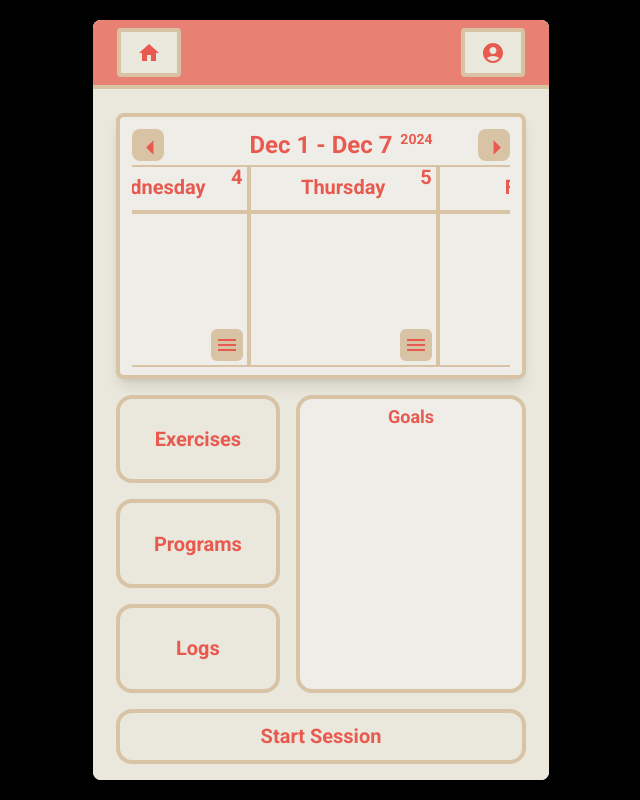
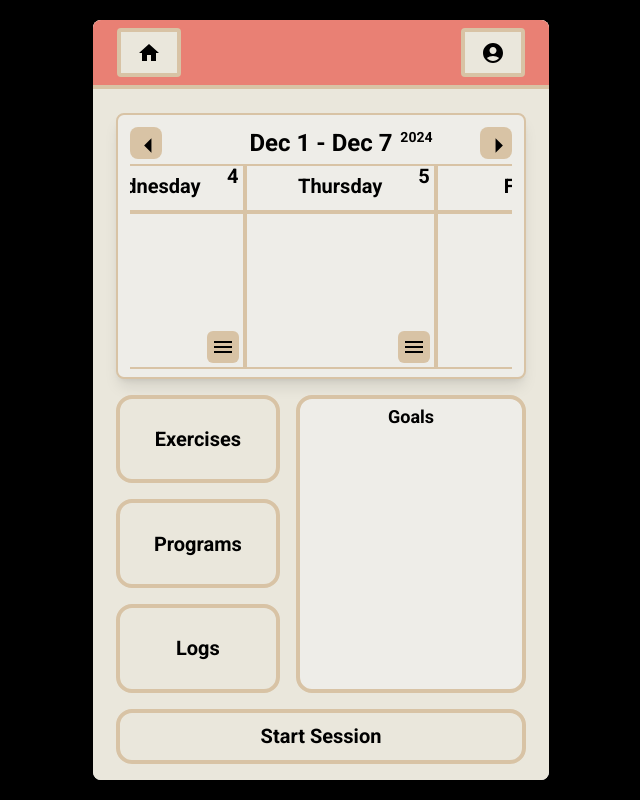
Before and after one commit to JoshuaW13/ConceptFitness, a React (Vite) app in the folder conceptFitness/: page /home in a window 1280 px wide. Shown: the whole page, without its empty margins (319-959 px from the left). Built offline with nearby package versions, Linux system fonts and the light colour scheme.

Commit message:
all styling complete including home page and both logs sections

```diff
--- a/conceptFitness/src/components/Calender.jsx
+++ b/conceptFitness/src/components/Calender.jsx
@@ -68,7 +68,7 @@ function Calender() {
   }
 
   return (
-    <div className="w-[90%] h-[35%] bg-[#eeede8] rounded-lg shadow-lg flex flex-col items-start justify-between mt-6 pl-3 pr-3 pt-2 pb-2 font-bold border-4 border-[#D8C3A5] z-2 overflow-hidden text-[#E85A4F]">
+    <div className="w-[90%] h-[35%] bg-[#eeede8] rounded-lg shadow-lg flex flex-col items-start justify-between mt-6 pl-3 pr-3 pt-2 pb-2 font-bold border-2 border-[#D8C3A5] z-2 overflow-hidden text-black">
       <div className='flex sticky h-[20%] top-0 w-full left-0 align-middle items-center justify-between'>
         <button className='bg-[#D8C3A5] w-8 h-8 justify-center items-center' onClick={() => changeWeek(-1)}>
           <ArrowLeftIcon fontSize='large'/>
--- a/conceptFitness/src/components/CalenderBox.jsx
+++ b/conceptFitness/src/components/CalenderBox.jsx
@@ -60,7 +60,7 @@ function CalenderBox({Day, Date}) {
         <div className='flex flex-col flex-shrink-0 h-full w-[50%] z-3'>
             <div className='relative h-[30%] w-full font-bold border-2 border-[#D8C3A5]'>
                 <p className='flex text-xl font-semibold h-full items-center justify-center -mt-0.5'>{dayNames[Day]}</p>
-                <p className='absolute text-xl -top-1 right-1 text-[#E85A4F]'>{Date.substring(4, Date.indexOf(","))}</p>
+                <p className='absolute text-xl -top-1 right-1 text-black'>{Date.substring(4, Date.indexOf(","))}</p>
             </div>
             <div className='relative h-full w-full border-2 border-[#D8C3A5] overflow-y-auto'>
                 <div className='overflow-y-auto scrollbar-none h-full w-full'>
--- a/conceptFitness/src/components/DateInput.jsx
+++ b/conceptFitness/src/components/DateInput.jsx
@@ -8,7 +8,7 @@ function DateInput({ searchDate }) {
   };
 
   return (
-    <form className="flex items-end gap-2 mt-3">
+    <form className="flex items-end justify-center gap-2 m-3">
       <label htmlFor="date" className="block text-lg font-semibold text-black">
         Date:
       </label>
--- a/conceptFitness/src/components/ExerciseData.jsx
+++ b/conceptFitness/src/components/ExerciseData.jsx
@@ -5,15 +5,15 @@ import ExerciseStatsWindow from './ExerciseStatsWindow';
 
 function ExerciseData({ onClick, exercise }) {
   return (
-    <div className="bg-gray-100 w-full rounded-lg shadow-sm font-semibold">
-      <div className="flex flex-col gap-2 mb-4">
-        <p className="text-gray-700 text-lg">
+    <div className="bg-[#EAE7DC] w-full rounded-lg shadow-sm font-semibold">
+      <div className="flex flex-col gap-2 mb-4 mt-4">
+        <p className="text-black">
           <span className="font-semibold">Current Reps:</span> {exercise.reps}
         </p>
-        <p className="text-gray-700 text-lg">
+        <p className="text-black">
           <span className="font-semibold">Current Sets:</span> {exercise.sets}
         </p>
-        <p className="text-gray-700 text-lg">
+        <p className="text-black">
           <span className="font-semibold">Max Weight:</span> {exercise.weight} lbs
         </p>
       </div>
--- a/conceptFitness/src/components/ExerciseDataHeader.jsx
+++ b/conceptFitness/src/components/ExerciseDataHeader.jsx
@@ -11,8 +11,8 @@ function ExerciseDataHeader({ onClick, exercise }) {
   return (
     <div className="p-4 flex w-full justify-between items-center relative">
       <div className="flex items-start flex-col justify-between gap-1" onClick={onClick}>
-        <p className="text-lg text-gray-800 font-semibold">{exercise.name}</p>
-        <p className="text-lg text-gray-600">Equipment: {exercise.equipment}</p>
+        <p className="text-lg text-black font-semibold">{exercise.name}</p>
+        <p className="text-lg text-black">Equipment: {exercise.equipment}</p>
       </div>
 
       <button
--- a/conceptFitness/src/components/ExerciseLog.jsx
+++ b/conceptFitness/src/components/ExerciseLog.jsx
@@ -11,9 +11,9 @@ function ExerciseLog({exerciseRecord}) {
   const {exercises}=useExerciseCatalogueContext();
 
   return (
-    <div className="bg-gray-100 w-full rounded-lg shadow-md mb-4 relative">
+    <div className="bg-[#EAE7DC] w-full rounded-lg shadow-md mb-4 relative">
       <div className="flex items-center justify-between bg-[#EAE7DC] p-3 rounded-lg">
-        <p className="text-gray-700 text-lg font-semibold">
+        <p className="text-black text-lg font-semibold">
           {exercises.find((exercise) => exercise.id == exerciseRecord.id).name}
         </p>
         <button
--- a/conceptFitness/src/components/ExerciseStatsWindow.jsx
+++ b/conceptFitness/src/components/ExerciseStatsWindow.jsx
@@ -118,11 +118,11 @@ function ExerciseStatsWindow() {
     return (
         <div className="w-full max-w-lg bg-gray-50 rounded-lg shadow-lg flex flex-col border border-gray-300 text-black relative">
             <div className="flex items-center gap-1 justify-center">
-                <div className="flex w-6 h-6 bg-gray-300 cursor-pointer" onClick={handlePrev}>
+                <div className="flex w-6 h-6 bg-[#8E8D8A] cursor-pointer" onClick={handlePrev}>
                     <BackIcon />
                 </div>
                 <h2 className='text-l font-bold mb-4'>Weight Change Over Time</h2>
-                <div className="flex w-6 h-6 bg-gray-300 cursor-pointer" onClick={handleNext}>
+                <div className="flex w-6 h-6 bg-[#8E8D8A] cursor-pointer" onClick={handleNext}>
                     <NextIcon />
                 </div>
             </div>
--- a/conceptFitness/src/components/HomeButton.jsx
+++ b/conceptFitness/src/components/HomeButton.jsx
@@ -17,7 +17,7 @@ function HomeButton() {
       onClick={handleClick}
     >
       <HomeIcon style={{
-              color: '#E85A4F',
+              color: 'black',
       }}/>
     </button>
   );
--- a/conceptFitness/src/components/ProfileButton.jsx
+++ b/conceptFitness/src/components/ProfileButton.jsx
@@ -22,7 +22,7 @@ function ProfileButton() {
         onClick={handleClick}
       >
       <Profile style={{
-              color: '#E85A4F',
+              color: 'black',
       }} />
     </button>
     {/* Popup */}
--- a/conceptFitness/src/pages/Home.jsx
+++ b/conceptFitness/src/pages/Home.jsx
@@ -41,21 +41,21 @@ function Home() {
         <div className='flex flex-col m-4 w-[90%] gap-4 flex-grow'>
           <div className='flex flex-row gap-2 flex-grow'>
             <div className='flex flex-col w-[40%] gap-4 h-full'>
-              <button className='bg-[#EAE7DC] text-[#E85A4F] text-xl flex items-center justify-center p-3 border-4 border-[#D8C3A5] hover:border-[#E85A4F] rounded-2xl font-bold flex-grow'
+              <button className='bg-[#EAE7DC] text-black text-xl flex items-center justify-center p-3 border-4 border-[#D8C3A5] hover:border-[#E85A4F] rounded-2xl font-bold flex-grow'
                 onClick={navigateCatalogue}
               >Exercises</button>
-              <button className='bg-[#EAE7DC] text-[#E85A4F] text-xl flex items-center justify-center p-3 border-4 border-[#D8C3A5] hover:border-[#E85A4F] rounded-2xl font-bold flex-grow'
+              <button className='bg-[#EAE7DC] text-black text-xl flex items-center justify-center p-3 border-4 border-[#D8C3A5] hover:border-[#E85A4F] rounded-2xl font-bold flex-grow'
                 onClick={navigatePrograms}
               >Programs</button>
-              <button className='bg-[#EAE7DC] text-[#E85A4F] text-xl flex items-center justify-center p-3 border-4 border-[#D8C3A5] hover:border-[#E85A4F] rounded-2xl font-bold flex-grow'
+              <button className='bg-[#EAE7DC] text-black text-xl flex items-center justify-center p-3 border-4 border-[#D8C3A5] hover:border-[#E85A4F] rounded-2xl font-bold flex-grow'
                 onClick={navigateLogs}
               >Logs</button>
             </div>
             <div className='w-[50%] ml-2 bg-[#eeede8] rounded-2xl flex-grow text-l font-bold border-4 border-[#D8C3A5] text-white'>
-              <p className='pt-1 font-semibold text-lg text-[#E85A4F]'>Goals</p>
+              <p className='pt-1 font-semibold text-lg text-black'>Goals</p>
             </div>
           </div>
-          <button className='button text-xl h-[15%] rounded-2xl bg-[#EAE7DC] text-[#E85A4F] border-4 border-[#D8C3A5] hover:border-[#E85A4F] font-bold'
+          <button className='button text-xl h-[15%] rounded-2xl bg-[#EAE7DC] text-black border-4 border-[#D8C3A5] hover:border-[#E85A4F] font-bold'
             onClick={startSession}
           >Start Session</button>
         </div>
--- a/conceptFitness/src/pages/Profile.jsx
+++ b/conceptFitness/src/pages/Profile.jsx
@@ -107,7 +107,7 @@ function Profile() {
         >
           <SettingsIcon
             style={{
-              color: '#E85A4F',
+              color: 'black',
             }}
           />
         </button>
```
